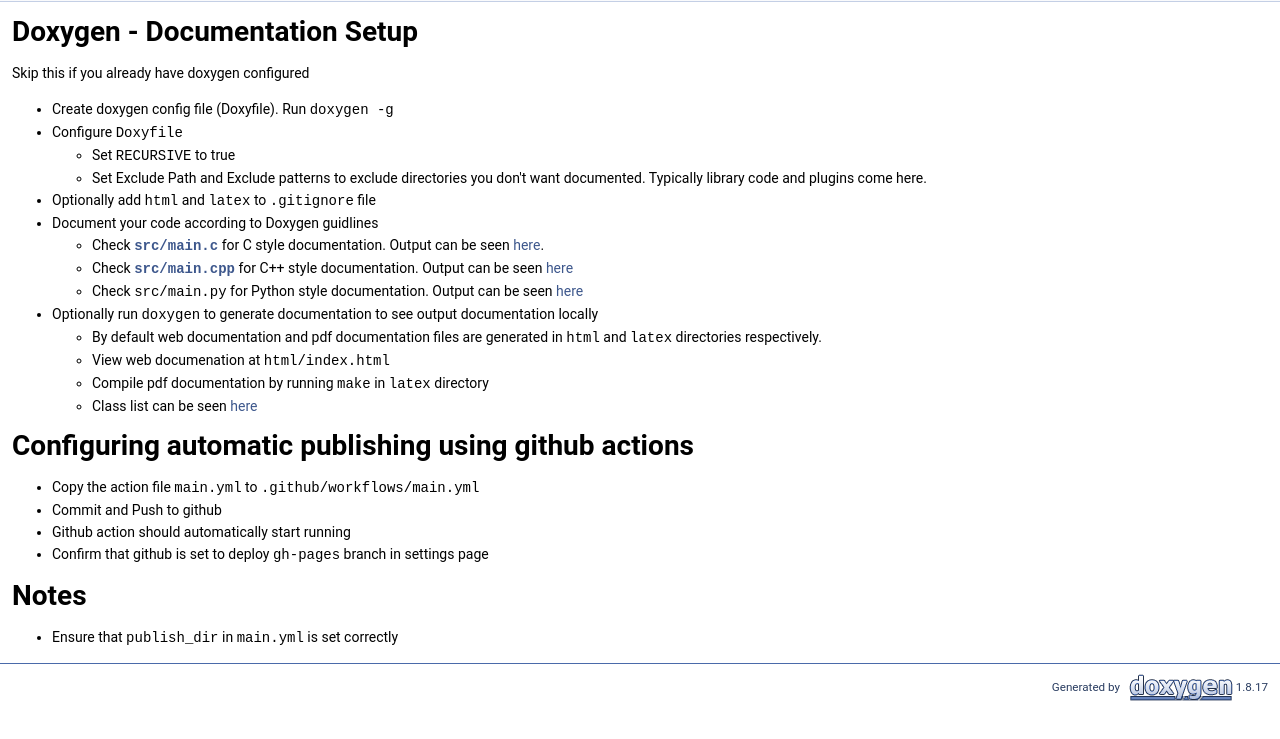
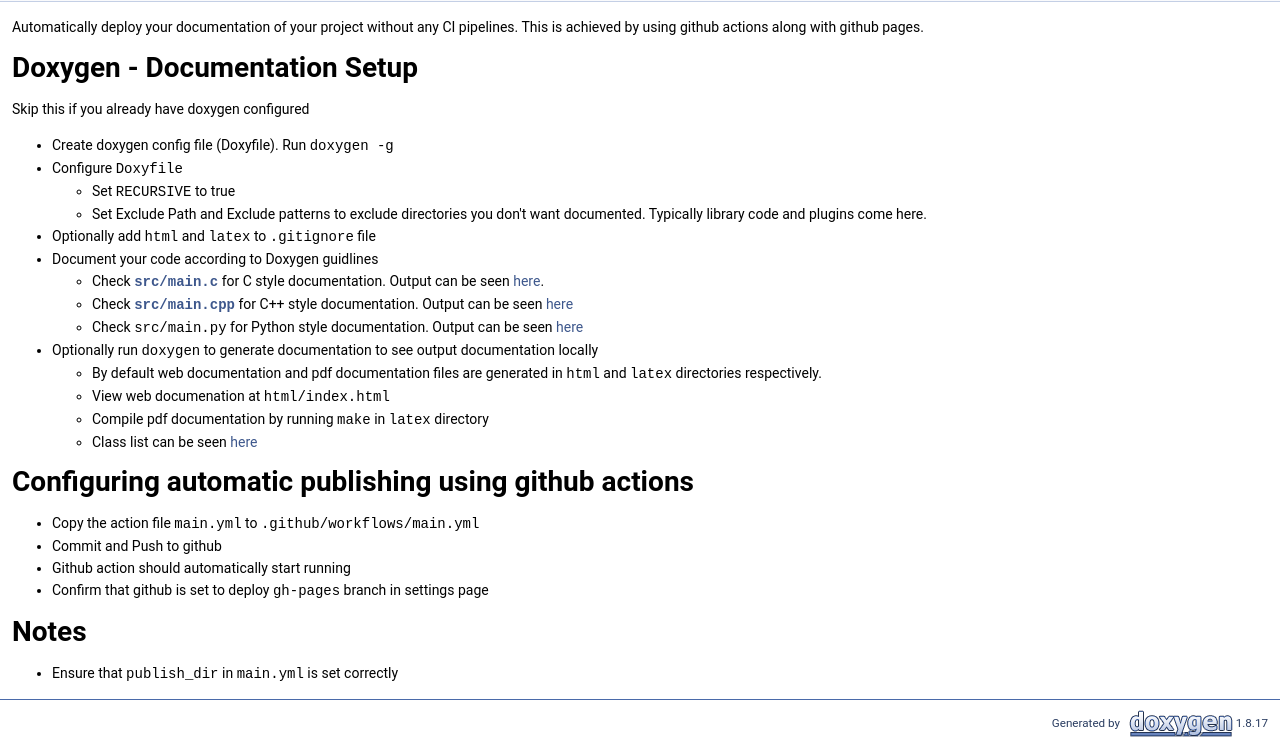
Before and after one commit to satu0king/Github-Documentation-With-Doxygen, a plain HTML site: page index.html in a window 1280 px wide. Shown: the part 150-889 px from the top of the page. Before the commit the page ends 853 px from the top, so only its background shows below. Drawn offline with Linux system fonts and the light colour scheme.

Commit message:
deploy: b81dd11f7d250da07cdeef19d16854b4691d042f

```diff
--- a/index.html
+++ b/index.html
@@ -65,7 +65,8 @@
 <div class="title">Github-Documentation-With-Doxygen </div>  </div>
 </div><!--header-->
 <div class="contents">
-<div class="textblock"><h1><a class="anchor" id="autotoc_md1"></a>
+<div class="textblock"><p>Automatically deploy your documentation of your project without any CI pipelines. This is achieved by using github actions along with github pages.</p>
+<h1><a class="anchor" id="autotoc_md1"></a>
 Doxygen - Documentation Setup</h1>
 <p>Skip this if you already have doxygen configured</p><ul>
 <li>Create doxygen config file (Doxyfile). Run <code>doxygen -g</code></li>
```
